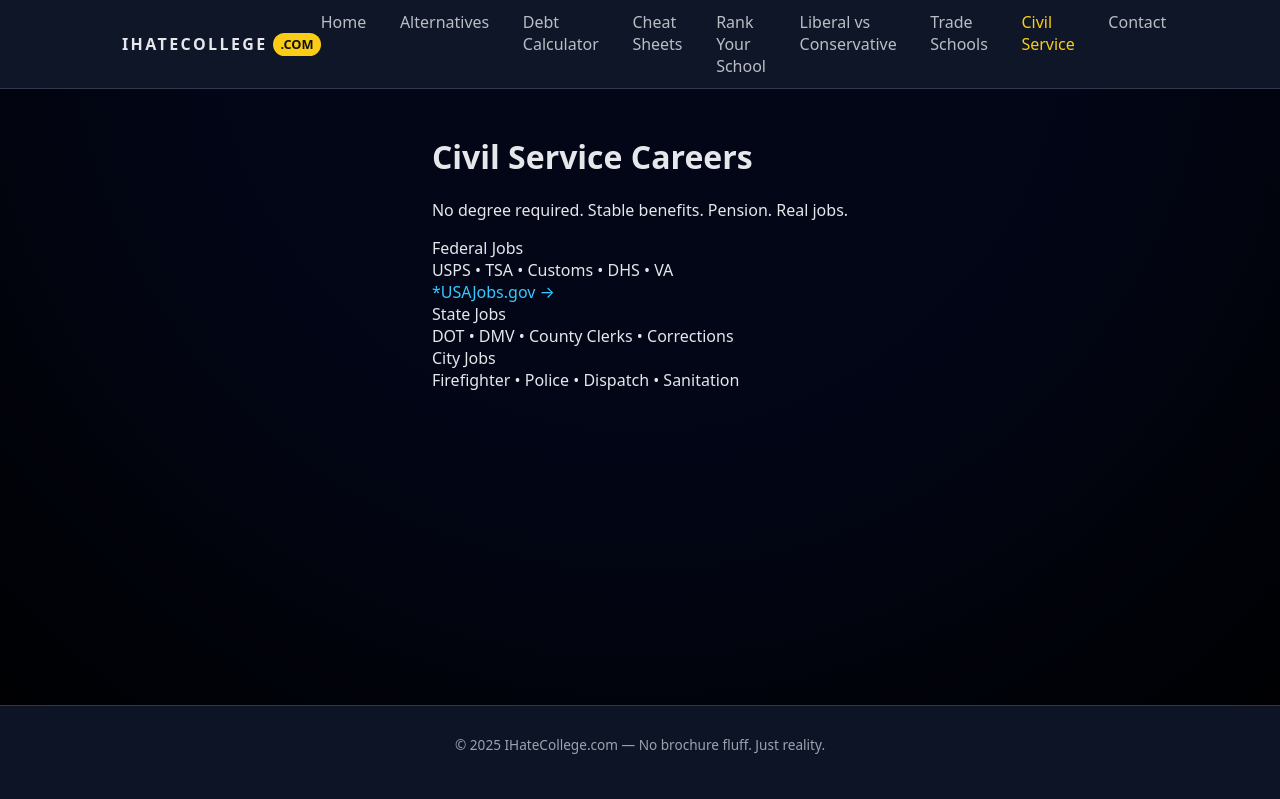
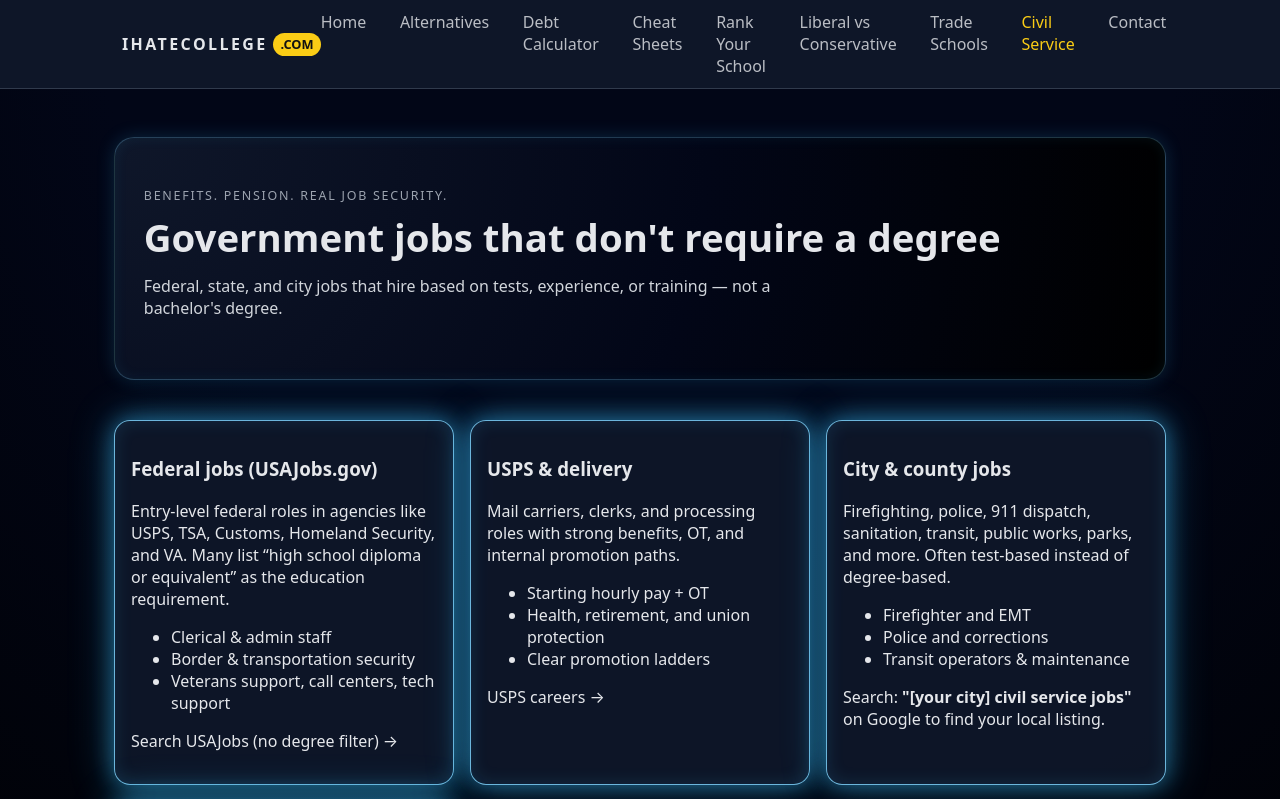
Before and after one commit to placebetsai/Ihatecollege, a Next.js app: page /civil-service in a window 1280 px wide. Shown: the top 799 px of the page. Built offline with nearby package versions, Linux system fonts and the light colour scheme.

Commit message:
Update civil-service.js

```diff
--- a/pages/civil-service.js
+++ b/pages/civil-service.js
@@ -1,27 +1,100 @@
+// pages/civil-service.js
 import Layout from "../components/Layout";
 
 export default function CivilService() {
   return (
-    <Layout title="Civil Service">
-      <h1>Civil Service Careers</h1>
+    <Layout title="Civil Service & Government Jobs – No Degree Paths">
+      <section className="hero">
+        <p className="eyebrow">BENEFITS. PENSION. REAL JOB SECURITY.</p>
+        <h1 className="hero-title">Government jobs that don&apos;t require a degree</h1>
+        <p className="hero-subtitle">
+          Federal, state, and city jobs that hire based on tests, experience, or
+          training — not a bachelor&apos;s degree.
+        </p>
+      </section>
 
-      <p>No degree required. Stable benefits. Pension. Real jobs.</p>
+      <section className="section">
+        <div className="path-grid">
+          {/* Federal jobs */}
+          <div className="path-card">
+            <h3>Federal jobs (USAJobs.gov)</h3>
+            <p className="path-body">
+              Entry-level federal roles in agencies like USPS, TSA, Customs,
+              Homeland Security, and VA. Many list “high school diploma or
+              equivalent” as the education requirement.
+            </p>
+            <ul className="path-list">
+              <li>Clerical &amp; admin staff</li>
+              <li>Border &amp; transportation security</li>
+              <li>Veterans support, call centers, tech support</li>
+            </ul>
+            <p className="path-link">
+              <a
+                href="https://www.usajobs.gov"
+                target="_blank"
+                rel="noreferrer"
+              >
+                Search USAJobs (no degree filter) →
+              </a>
+            </p>
+          </div>
 
-      <div className="card">
-        <div className="card-title">Federal Jobs</div>
-        USPS • TSA • Customs • DHS • VA<br />
-        <a style={{ color: "#37c8ff" }}>*USAJobs.gov →</a>
-      </div>
+          {/* Postal worker */}
+          <div className="path-card">
+            <h3>USPS &amp; delivery</h3>
+            <p className="path-body">
+              Mail carriers, clerks, and processing roles with strong benefits,
+              OT, and internal promotion paths.
+            </p>
+            <ul className="path-list">
+              <li>Starting hourly pay + OT</li>
+              <li>Health, retirement, and union protection</li>
+              <li>Clear promotion ladders</li>
+            </ul>
+            <p className="path-link">
+              <a
+                href="https://about.usps.com/careers/"
+                target="_blank"
+                rel="noreferrer"
+              >
+                USPS careers →
+              </a>
+            </p>
+          </div>
 
-      <div className="card">
-        <div className="card-title">State Jobs</div>
-        DOT • DMV • County Clerks • Corrections
-      </div>
+          {/* City & state */}
+          <div className="path-card">
+            <h3>City &amp; county jobs</h3>
+            <p className="path-body">
+              Firefighting, police, 911 dispatch, sanitation, transit, public
+              works, parks, and more. Often test-based instead of degree-based.
+            </p>
+            <ul className="path-list">
+              <li>Firefighter and EMT</li>
+              <li>Police and corrections</li>
+              <li>Transit operators &amp; maintenance</li>
+            </ul>
+            <p className="path-link">
+              Search: <strong>&quot;[your city] civil service jobs&quot;</strong>{" "}
+              on Google to find your local listing.
+            </p>
+          </div>
 
-      <div className="card">
-        <div className="card-title">City Jobs</div>
-        Firefighter • Police • Dispatch • Sanitation
-      </div>
+          {/* Why this path */}
+          <div className="path-card">
+            <h3>Why this path hits different</h3>
+            <ul className="path-list">
+              <li>Benefits from day one</li>
+              <li>Pension or retirement plan</li>
+              <li>Overtime + union protection</li>
+              <li>Transfer options across locations</li>
+            </ul>
+            <p className="path-link">
+              <a href="/debt-calculator">Compare gov job pay vs student loans →</a>
+            </p>
+          </div>
+        </div>
+      </section>
     </Layout>
   );
 }
```
